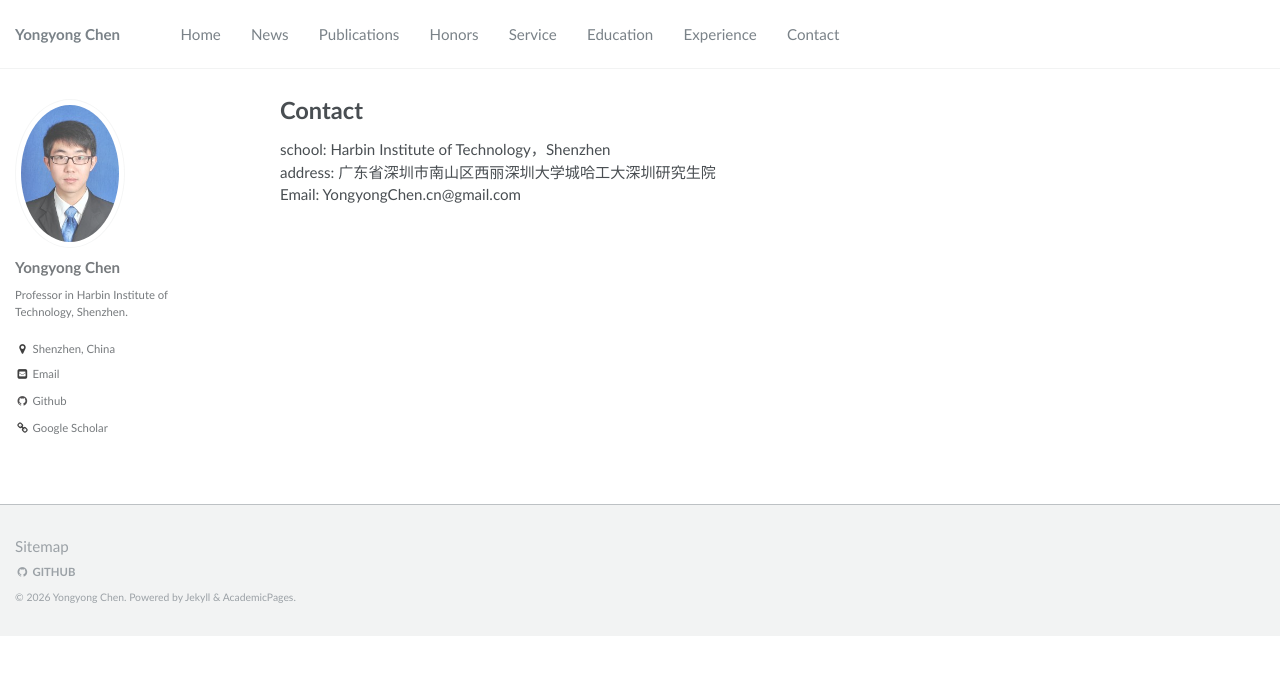
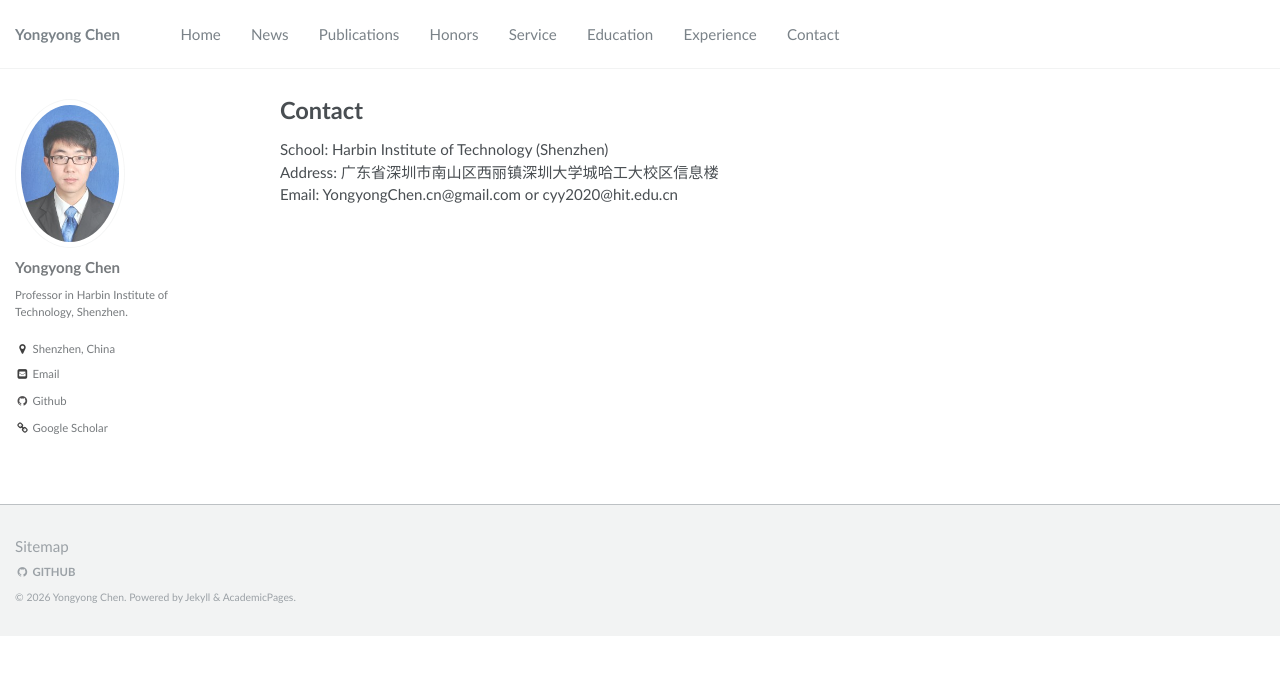
Before and after one commit to cyyhit/cyyhit.github.io, a Jekyll site: the page built from _pages/contact.md, in a window 1280 px wide. Shown: the top 675 px of the page. Built offline with Jekyll 4.4.1, drawn with Linux system fonts in a browser that asks for light colours.

Commit message:
Update contact.md

```diff
--- a/_pages/contact.md
+++ b/_pages/contact.md
@@ -4,6 +4,6 @@ title: "Contact"
 permalink: /contact/
 author_profile: true
 ---
-school: Harbin Institute of Technology，Shenzhen<br>
-address: 广东省深圳市南山区西丽深圳大学城哈工大深圳研究生院<br>
-Email: YongyongChen.cn@gmail.com
+School: Harbin Institute of Technology (Shenzhen)<br>
+Address: 广东省深圳市南山区西丽镇深圳大学城哈工大校区信息楼<br>
+Email: YongyongChen.cn@gmail.com or cyy2020@hit.edu.cn
```
